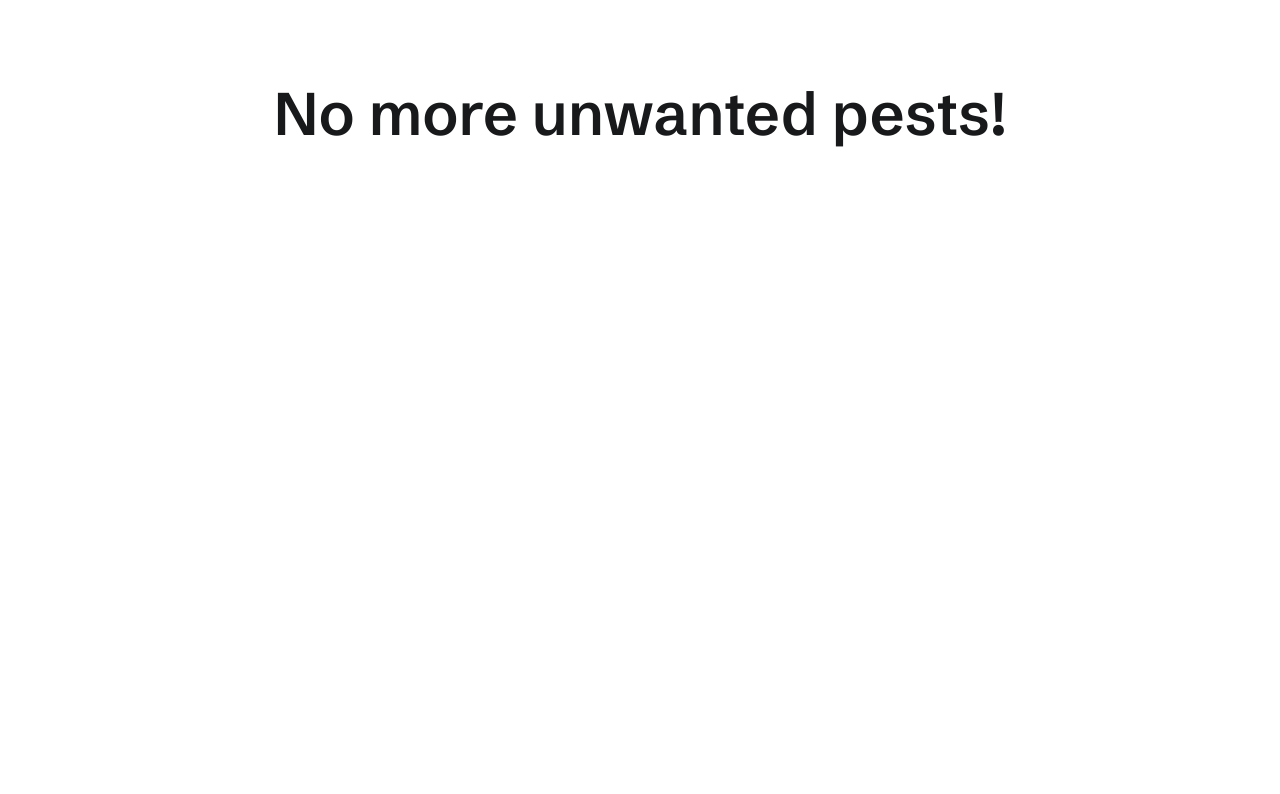
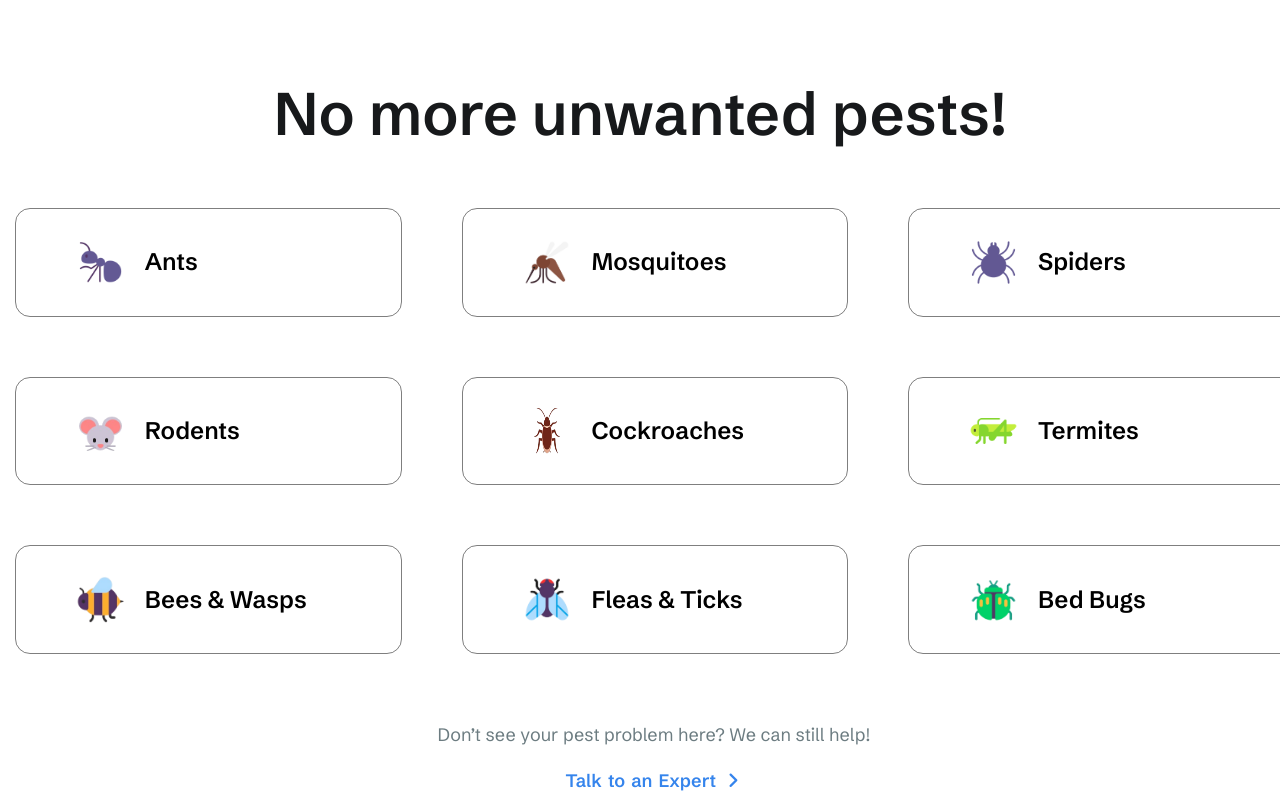
Before and after one commit to rw6sonu/hero-section, a plain HTML site: page project/index.html in a window 1280 px wide. Shown: the part 1635-2429 px from the top of the page. Before the commit the page ends 1793 px from the top, so only its background shows below. Drawn offline with Linux system fonts and the light colour scheme.

Commit message:
Add files via upload
update

```diff
--- a/project/aseets/css/style.css
+++ b/project/aseets/css/style.css
@@ -308,9 +308,71 @@ h4 span{
 .slider{
     margin-bottom: 90px;
 }
-h2{
+.title h2{
     font-size: 60px;
     font-weight: 600;
+    display: block;
     display: flex;
     justify-content: space-around;
+    margin-bottom: 50px;
 }
+.rectengle{
+    width: 1280px;
+    height: 466.39px;
+    margin: 20px auto;
+    display: flex;
+    display: grid;
+    grid-template-columns: repeat(3,1fr);
+    grid-template-rows: repeat(3,1fr);
+    row-gap: 60px;
+    position: relative;
+    column-gap: 60px;
+
+}
+.pests img{
+    width:48.72px;
+    height:46.8px;
+}
+.pests{
+    display: flex;
+    align-items: center;
+    border:1px solid rgb(0, 0, 0,0.5);
+    border-radius:15px;
+    padding:30px 60px;
+    transition:border-color 0.3s ease;
+}
+.pests h3{
+    font-size: 24px;
+    font-weight:600;
+    color:#000000;
+    display: inline-block;
+    margin-left: 20px;
+    align-items: center;
+
+}
+.pests:hover {
+    border-color:#3584EC;
+}
+.rectengle p{
+    font-size: 18px;
+    color: #6C7C81;
+    position: absolute;
+    top:110%;
+    left:33%;
+}
+.rectengle a span{
+    font-size: 18px;
+    font-weight: 600;
+    color:#3584EC;
+    position: absolute;
+    top:120%;
+    left:43%;
+    word-spacing: 2px;
+}
+.rectengle a span i{
+    width:7.26px;
+    height:11.25px;
+    margin-left: 5px;
+    align-items: center;
+
+}
--- a/project/index.html
+++ b/project/index.html
@@ -225,7 +225,56 @@
             <div class="container">
                 <div class="row">
                     <div class="col-12">
+                        <div class="title">
                             <h2>No more unwanted pests!</h2>
+                        </div>
+
+                        <div class="rectengle">
+                            <div class="pests">
+                                <img src="./aseets/images/pests img/ant.png" alt="ant">
+                                <h3>Ants</h3>
+                            </div>
+                            <div class="pests">
+                                <img src="./aseets/images/pests img/mosquitoes.png" alt="Mosquitoes">
+                                <h3>Mosquitoes</h3>
+                            </div>
+                            <div class="pests">
+                                <img src="./aseets/images/pests img/spider.png" alt="Spiders">
+                                <h3>Spiders</h3>
+                            </div>
+                            <div class="pests">
+                                <img src="./aseets/images/pests img/rodents-removebg-preview.png" alt="Rodents">
+                                <h3>Rodents</h3>
+                            </div>
+                            <div class="pests">
+                                <img src="./aseets/images/pests img/cockroaches-removebg-preview.png" alt="Cockroaches">
+                                <h3>Cockroaches</h3>
+                            </div>
+                            <div class="pests">
+                                <img src="./aseets/images/pests img/termites.png" alt="Termites">
+                                <h3>Termites</h3>
+                            </div>
+                            <div class="pests">
+                                <img src="./aseets/images/pests img/tumblr_29804d820e11637be05b599dc72891cb_e0357e49_1280__1_-removebg-preview.png" alt="Bees & Wasps">
+                                <h3>Bees & Wasps</h3>
+                            </div>
+                            <div class="pests">
+                                <img src="./aseets/images/pests img/fleas_ticks-removebg-preview.png"alt="Fleas & Ticks" >
+                                <h3>Fleas & Ticks</h3>
+                            </div>
+                            <div class="pests">
+                                <img src="./aseets/images/pests img/bed_bugs-removebg-preview.png" alt="Bed Bugs">
+                                <h3>Bed Bugs</h3>
+                            </div>
+                            <p>Don’t see your pest problem here? We can still help!</p>
+                            <a href="#">
+                                <span>Talk to an Expert
+                                    <i class="fa-solid fa-angle-right"></i>
+                                </span>
+
+                            </a>
+                        </div>
+
                     </div>
                 </div>
             </div>
```
Also changed, not shown: project/aseets/images/pests img/ant.png (added), project/aseets/images/pests img/bed_bugs-removebg-preview.png (added), project/aseets/images/pests img/cockroaches-removebg-preview.png (added), project/aseets/images/pests img/cockroaches.png (added), project/aseets/images/pests img/fleas_ticks-removebg-preview.png (added), project/aseets/images/pests img/mosquitoes.png (added), project/aseets/images/pests img/rodents-removebg-preview.png (added), project/aseets/images/pests img/spider.png (added), project/aseets/images/pests img/termites.png (added), project/aseets/images/pests img/tumblr_29804d820e11637be05b599dc72891cb_e0357e49_1280__1_-removebg-preview.png (added). Lines whose indentation alone changed are shown as unchanged.
